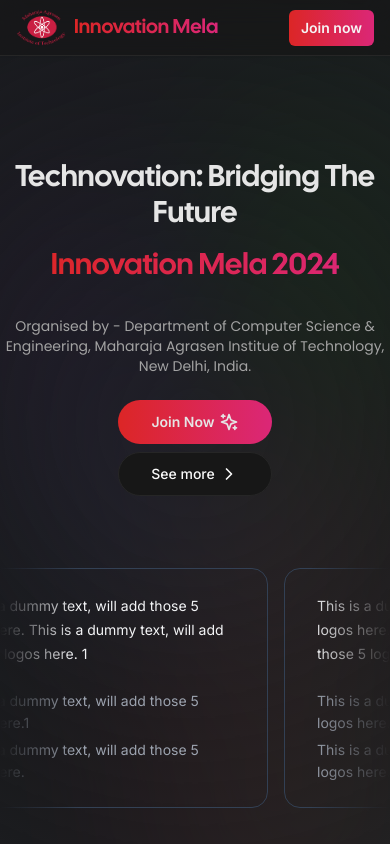
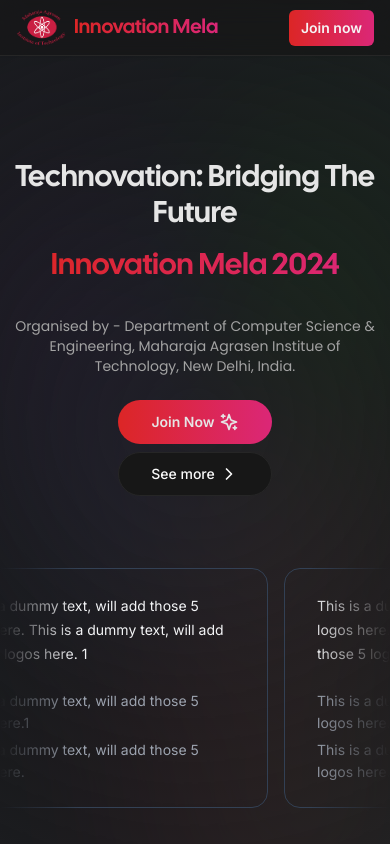
Before and after one commit to tanayvaswani/mait-innovation-mela, a Next.js app: page / in a window 390 px wide. Shown: the top 844 px of the page. Built offline with nearby package versions, Linux system fonts and the light colour scheme.

Commit message:
chore: changes

```diff
--- a/app/(home)/page.tsx
+++ b/app/(home)/page.tsx
@@ -36,7 +36,7 @@
 
         <div
           className={cn(
-            "text-sm md:text-xl text-neutral-400 mt-4 max-w-sm md:max-w-2xl text-center mx-auto",
+            "text-sm md:text-xl text-neutral-400 mt-4 max-w-sm md:max-w-2xl text-center mx-auto px-2",
             textFont.className
           )}
         >
```
